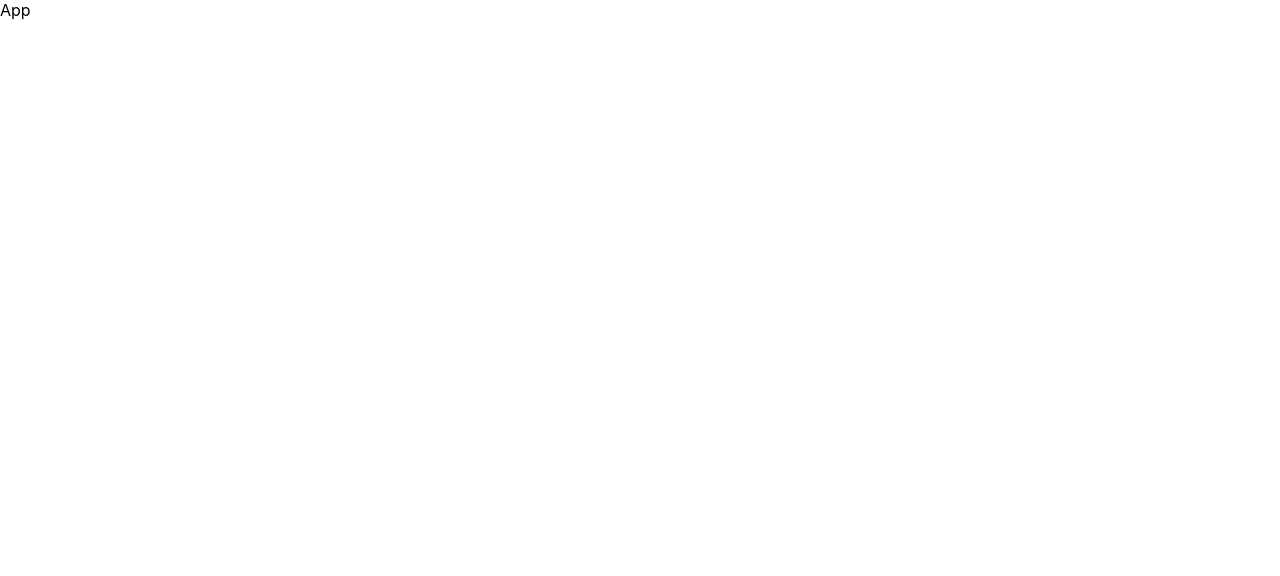
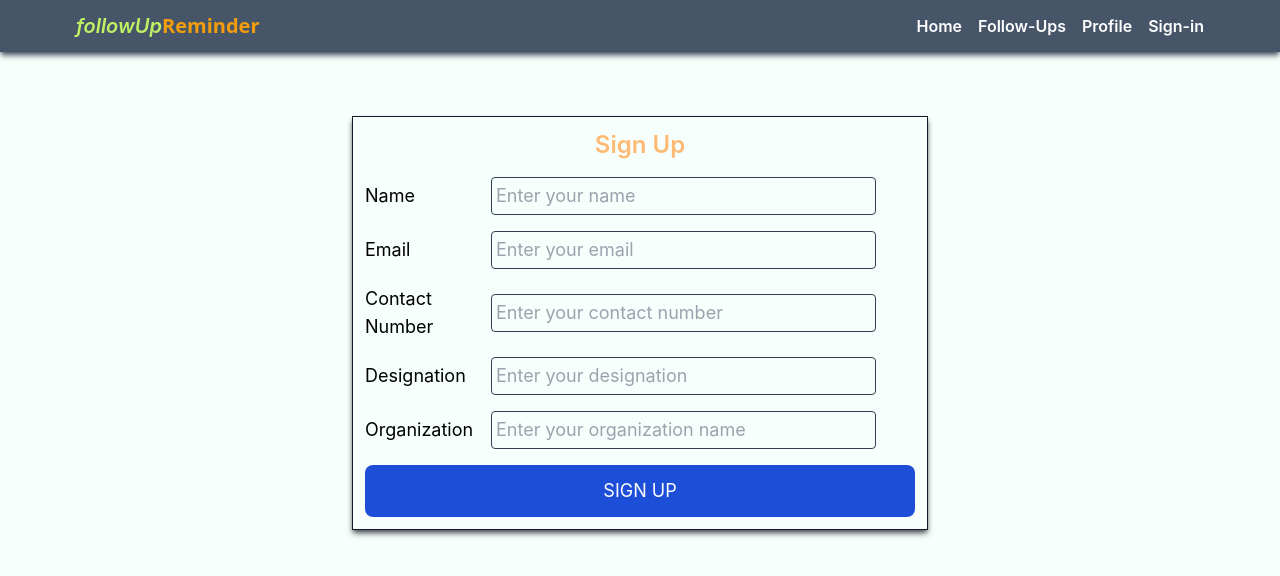
Before and after one commit to SMGhulam29091993/followUp-Reminder, a React (Create React App) app: page /sign-up in a window 1280 px wide. Shown: the top 576 px of the page. Built offline with nearby package versions, Linux system fonts and the light colour scheme.

Commit message:
created the signup page and added submit functionality and added header component

```diff
--- a/package.json
+++ b/package.json
@@ -40,5 +40,8 @@
       "last 1 firefox version",
       "last 1 safari version"
     ]
+  },
+  "devDependencies": {
+    "tailwindcss": "^3.4.1"
   }
 }
--- a/src/App.js
+++ b/src/App.js
@@ -1,8 +1,21 @@
-import React from 'react'
+import React from 'react';
+import {BrowserRouter, Routes, Route} from "react-router-dom";
+import Home from './pages/Home';
+import SignUp from './pages/SignUp';
+import Header from './Component/Header';
+
 
 const App = () => {
   return (
-    <div>App</div>
+    <>
+      <BrowserRouter>
+        <Header/>
+        <Routes>
+          <Route path="/" element={<Home/>} />
+          <Route path="/sign-up" element={<SignUp/>} />
+        </Routes>
+      </BrowserRouter>
+    </>
   )
 }
 
--- /dev/null
+++ b/src/Component/Header.js
@@ -0,0 +1,36 @@
+import React from 'react'
+import { Link } from 'react-router-dom'
+
+const Header = () => {
+  return (
+    <>
+        <header className=' bg-slate-600 shadow-md shadow-slate-600 '>
+            <div className='flex justify-between items-center max-w-6xl mx-auto p-3'>
+                <h1 className='font-bold text-sm sm:text-xl flex flex-wrap'>
+                    <span className='text-lime-300 italic font-semibold'>followUp</span>
+                    <span className='text-amber-500 font-sans '>Reminder</span>
+                </h1>
+
+                <ul className='flex items-center gap-4 text-white'>
+                    <Link to="/">
+                        <li className='hidden md:inline font-semibold hover:underline cursor-pointer text-white'>Home</li>
+                    </Link>
+
+                    <Link>
+                        <li className='hidden md:inline font-semibold hover:underline cursor-pointer text-white'>Follow-Ups</li>
+                    </Link>
+                    <Link to="/">
+                        <li className='hidden md:inline font-semibold hover:underline cursor-pointer text-white'>Profile</li>
+                    </Link>
+                    <Link to="/sign-in">
+                        <li className='hidden md:inline font-semibold hover:underline cursor-pointer text-white'>Sign-in</li>
+                    </Link>
+                </ul>
+            </div>
+        </header>
+
+    </>
+  )
+}
+
+export default Header
--- a/src/index.css
+++ b/src/index.css
@@ -5,9 +5,16 @@ body {
     sans-serif;
   -webkit-font-smoothing: antialiased;
   -moz-osx-font-smoothing: grayscale;
+  background-color: #f6fffb;
+  color: black;
 }
-
+/*
 code {
   font-family: source-code-pro, Menlo, Monaco, Consolas, 'Courier New',
     monospace;
-}
+} */
+
+
+@tailwind base;
+@tailwind components;
+@tailwind utilities;
--- /dev/null
+++ b/src/pages/Home.js
@@ -0,0 +1,9 @@
+import React from 'react'
+
+const Home = () => {
+  return (
+    <div>Home</div>
+  )
+}
+
+export default Home
--- /dev/null
+++ b/src/pages/SignUp.js
@@ -0,0 +1,68 @@
+import React, { useState } from 'react'
+
+const SignUp = () => {
+    const [formData,setFormData] = useState({name:"", email:"", contact:"", designation:"", organization:""});
+
+    // the below handleChange function will take the value from form and store in formData
+    const handleChange = (e)=>{
+        setFormData({
+            ...formData,
+            [e.target.id] : e.target.value
+        })
+    }
+
+    const handleSubmit = (e)=>{
+        e.preventDefault();
+        console.log(formData);
+    }
+
+  return (
+    <>
+        <div className='mx-auto my-16 border border-gray-900 shadow-zinc-600 shadow-md max-w-xl'>
+            <div className='w-full flex flex-col items-center justify-center gap-4 p-3'>
+                <h1 className='font-semibold text-lg sm:text-2xl text-orange-300'>Sign Up</h1>
+                <form className='w-full text-xs sm:text-lg' onSubmit={handleSubmit}>
+                    <div className='flex items-center flex-wrap gap-4 mb-4'>
+                        <label style={{width:"20%"}}>
+                         Name
+                        </label>
+                        <input type='text' placeholder='Enter your name' value={formData.name} onChange={handleChange} id="name"
+                            className='border border-slate-700 rounded p-1 outline-none bg-transparent' style={{width:"70%"}} required/>
+                    </div>
+                    <div className='flex items-center flex-wrap gap-4 mb-4'>
+                        <label  style={{width:"20%"}}>
+                            Email
+                        </label>
+                        <input type='email' placeholder='Enter your email' value={formData.email} onChange={handleChange} id='email'
+                            className='border border-slate-700 rounded p-1 outline-none bg-transparent' style={{width:"70%"}} required/>
+                    </div>
+                    <div className='flex items-center flex-wrap gap-4 mb-4'>
+                        <label style={{width:"20%"}}>
+                            Contact Number
+                        </label>
+                        <input type='text' placeholder='Enter your contact number' value={formData.contact} onChange={handleChange} id='contact'
+                            className='border border-slate-700 rounded p-1 outline-none bg-transparent' style={{width:"70%"}} required />
+                    </div>
+                    <div className='flex items-center flex-wrap gap-4 mb-4'>
+                        <label style={{width:"20%"}}>
+                            Designation
+                        </label>
+                        <input type='text' placeholder='Enter your designation' value={formData.designation} onChange={handleChange} id='designation'
+                            className='border border-slate-700 rounded p-1 outline-none bg-transparent' style={{width:"70%"}} required/>
+                    </div>
+                    <div className='flex items-center flex-wrap gap-4 mb-4'>
+                        <label style={{width:"20%"}}>
+                            Organization
+                        </label>
+                        <input type='text' placeholder='Enter your organization name' value={formData.organization} onChange={handleChange} id='organization'
+                            className='border border-slate-700 rounded p-1 outline-none bg-transparent' style={{width:"70%"}} required/>
+                    </div>
+                    <button type='submit' className='w-full bg-blue-700 p-3 text-white rounded-lg uppercase hover:opacity-90 disabled:opacity-70'>Sign Up</button>
+                </form>
+            </div>
+        </div>
+    </>
+  )
+}
+
+export default SignUp
--- /dev/null
+++ b/tailwind.config.js
@@ -0,0 +1,10 @@
+/** @type {import('tailwindcss').Config} */
+module.exports = {
+  content: [
+    "./src/**/*.{js,jsx,ts,tsx}",
+  ],
+  theme: {
+    extend: {},
+  },
+  plugins: [],
+}
```
Also changed, not shown: 1 other file (tests, documents, lock files or other folders).
